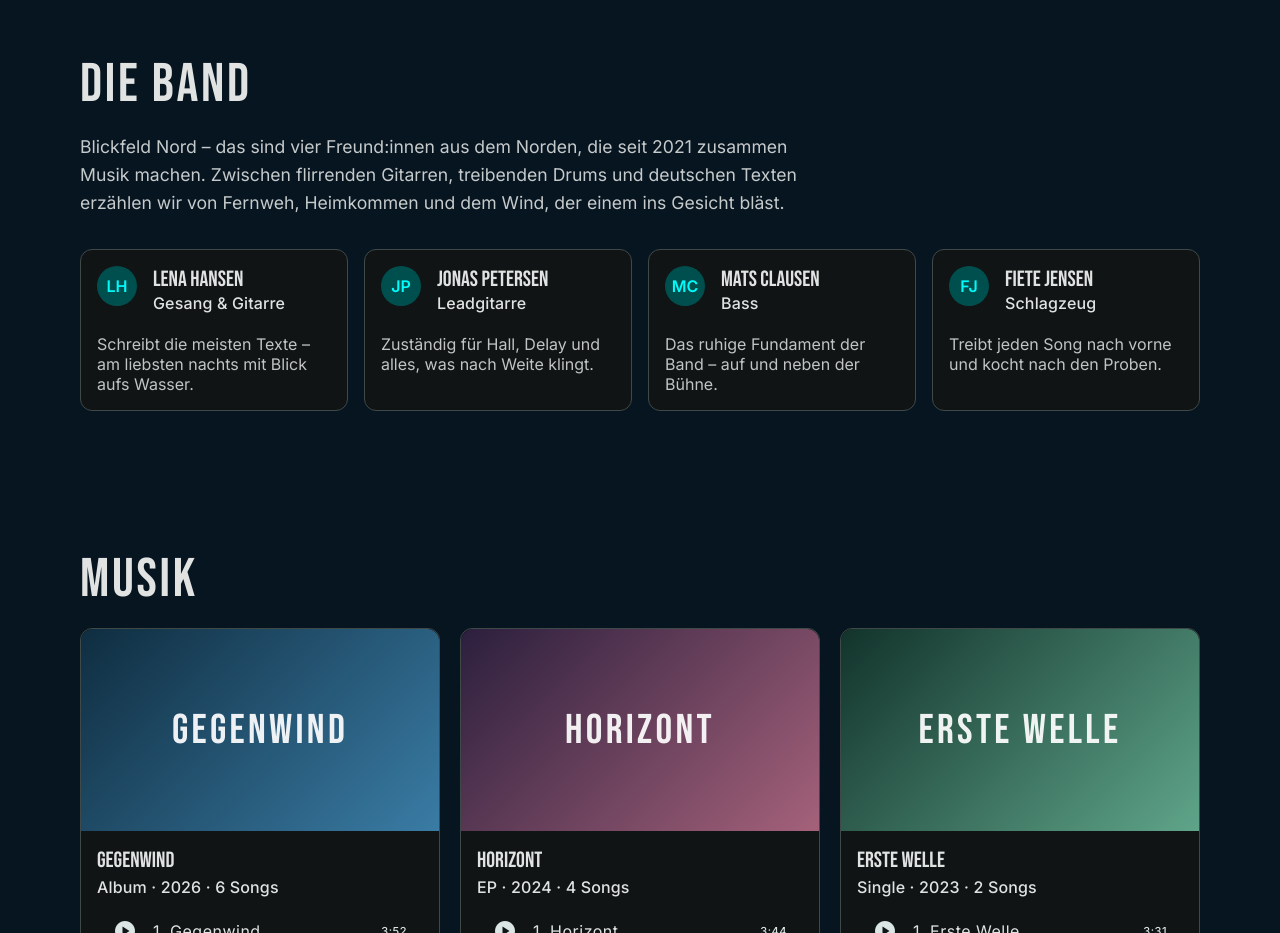
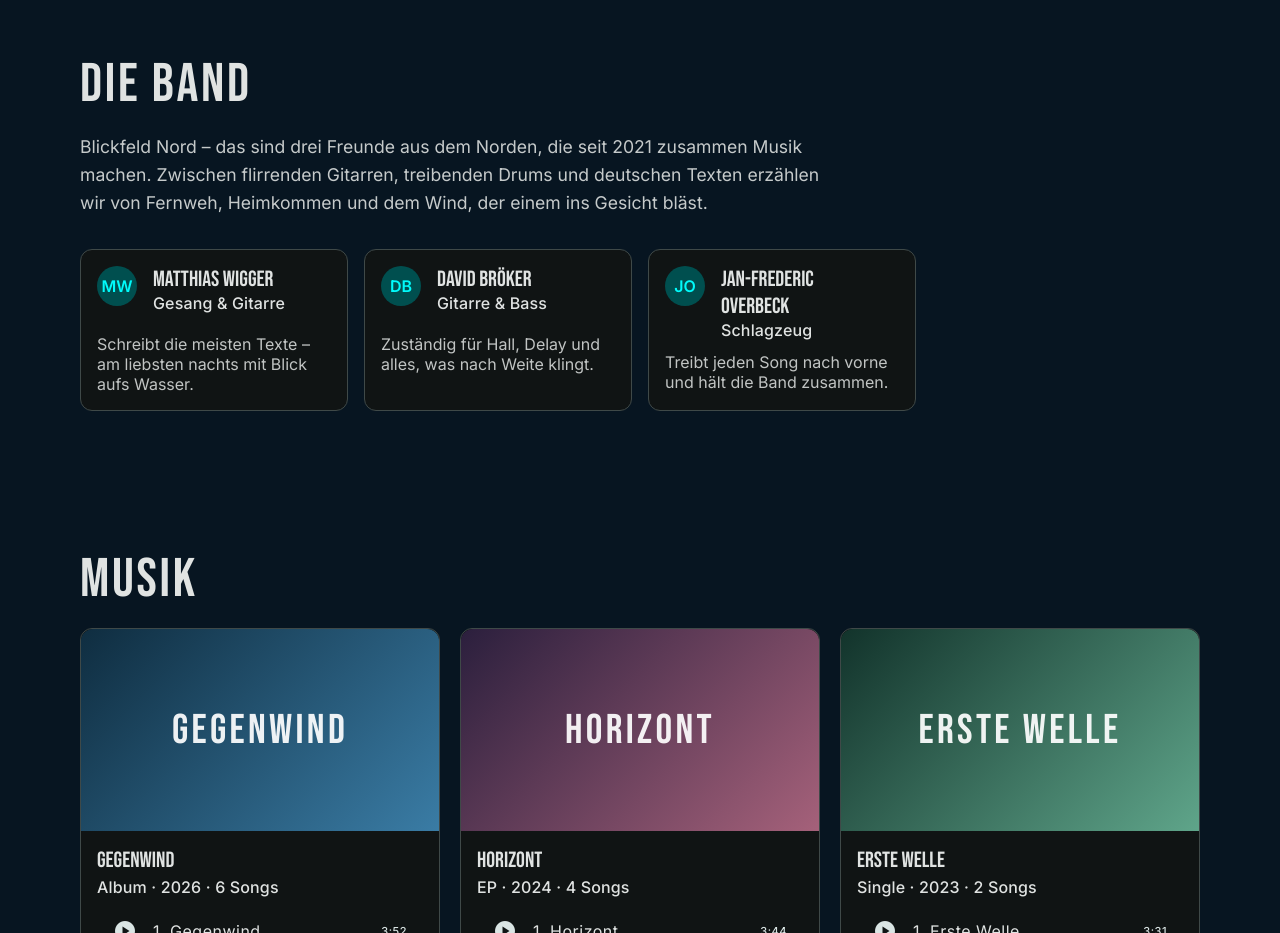
Before and after one commit to Jan-Frederic/Blickfeld-Nord, an Angular app: page / in a window 1280 px wide. Shown: the part 900-1833 px from the top of the page. Built offline with nearby package versions, Linux system fonts and the light colour scheme.

Commit message:
Bandmitglieder aktualisieren: Matthias Wigger, David Bröker, Jan-Frederic Overbeck
Co-Authored-By: Claude Opus 5.5 <noreply@anthropic.com>
Claude-Session: https://claude.ai/code/session_01D25FyH4sK3RrKD9UhkafHC

```diff
--- a/src/app/data/band.service.ts
+++ b/src/app/data/band.service.ts
@@ -30,10 +30,9 @@ export interface Show {
 @Injectable({ providedIn: 'root' })
 export class BandService {
   readonly members: Member[] = [
-    { name: 'Lena Hansen', role: 'Gesang & Gitarre', initials: 'LH', bio: 'Schreibt die meisten Texte – am liebsten nachts mit Blick aufs Wasser.' },
-    { name: 'Jonas Petersen', role: 'Leadgitarre', initials: 'JP', bio: 'Zuständig für Hall, Delay und alles, was nach Weite klingt.' },
-    { name: 'Mats Clausen', role: 'Bass', initials: 'MC', bio: 'Das ruhige Fundament der Band – auf und neben der Bühne.' },
-    { name: 'Fiete Jensen', role: 'Schlagzeug', initials: 'FJ', bio: 'Treibt jeden Song nach vorne und kocht nach den Proben.' },
+    { name: 'Matthias Wigger', role: 'Gesang & Gitarre', initials: 'MW', bio: 'Schreibt die meisten Texte – am liebsten nachts mit Blick aufs Wasser.' },
+    { name: 'David Bröker', role: 'Gitarre & Bass', initials: 'DB', bio: 'Zuständig für Hall, Delay und alles, was nach Weite klingt.' },
+    { name: 'Jan-Frederic Overbeck', role: 'Schlagzeug', initials: 'JO', bio: 'Treibt jeden Song nach vorne und hält die Band zusammen.' },
   ];
 
   readonly releases: Release[] = [
--- a/src/app/sections/band.ts
+++ b/src/app/sections/band.ts
@@ -9,7 +9,7 @@ import { BandService } from '../data/band.service';
     <section id="band" class="section">
       <h2>Die Band</h2>
       <p class="lead">
-        Blickfeld Nord – das sind vier Freund:innen aus dem Norden, die seit 2021 zusammen Musik machen.
+        Blickfeld Nord – das sind drei Freunde aus dem Norden, die seit 2021 zusammen Musik machen.
         Zwischen flirrenden Gitarren, treibenden Drums und deutschen Texten erzählen wir von Fernweh,
         Heimkommen und dem Wind, der einem ins Gesicht bläst.
       </p>
```
